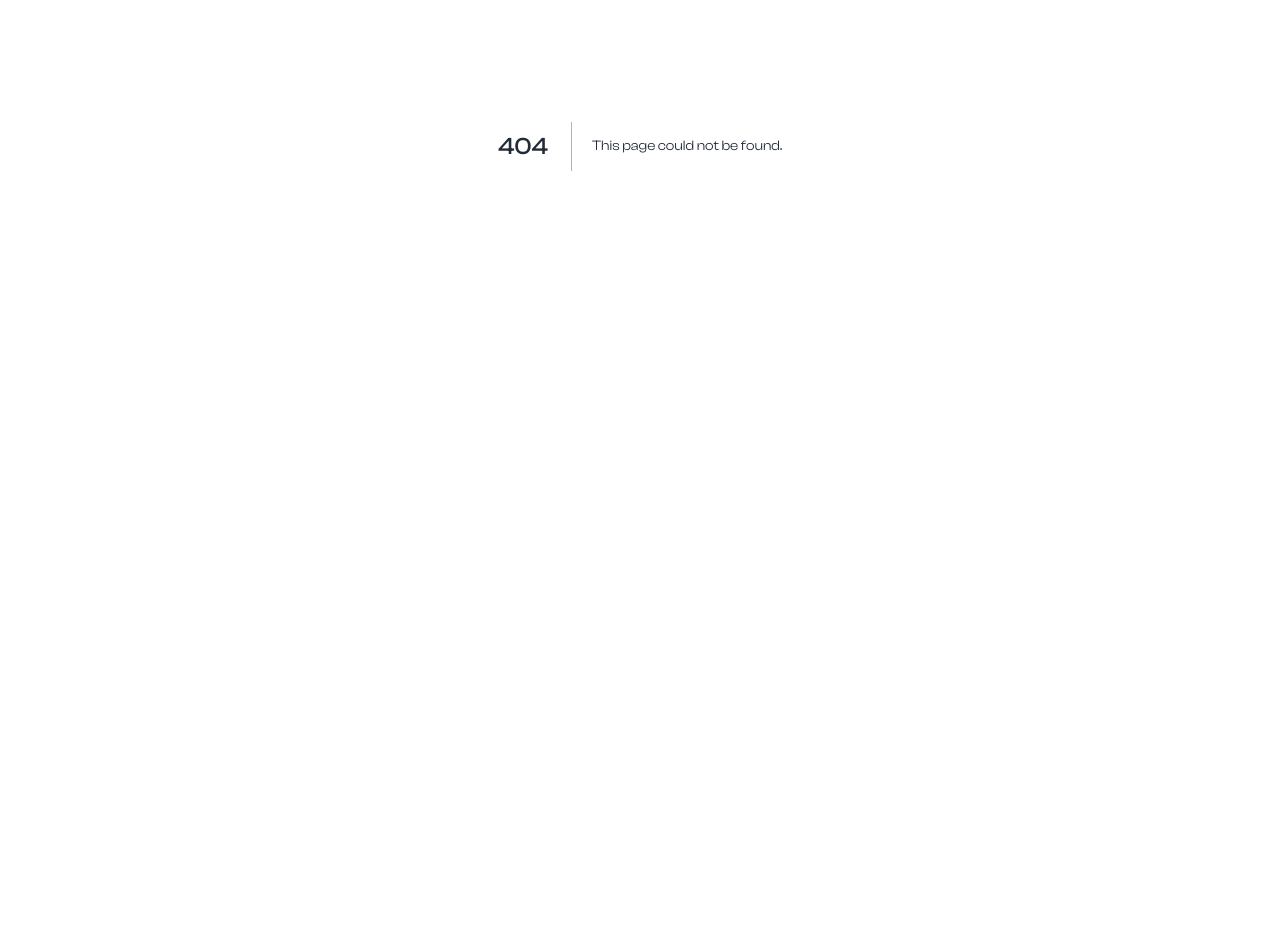
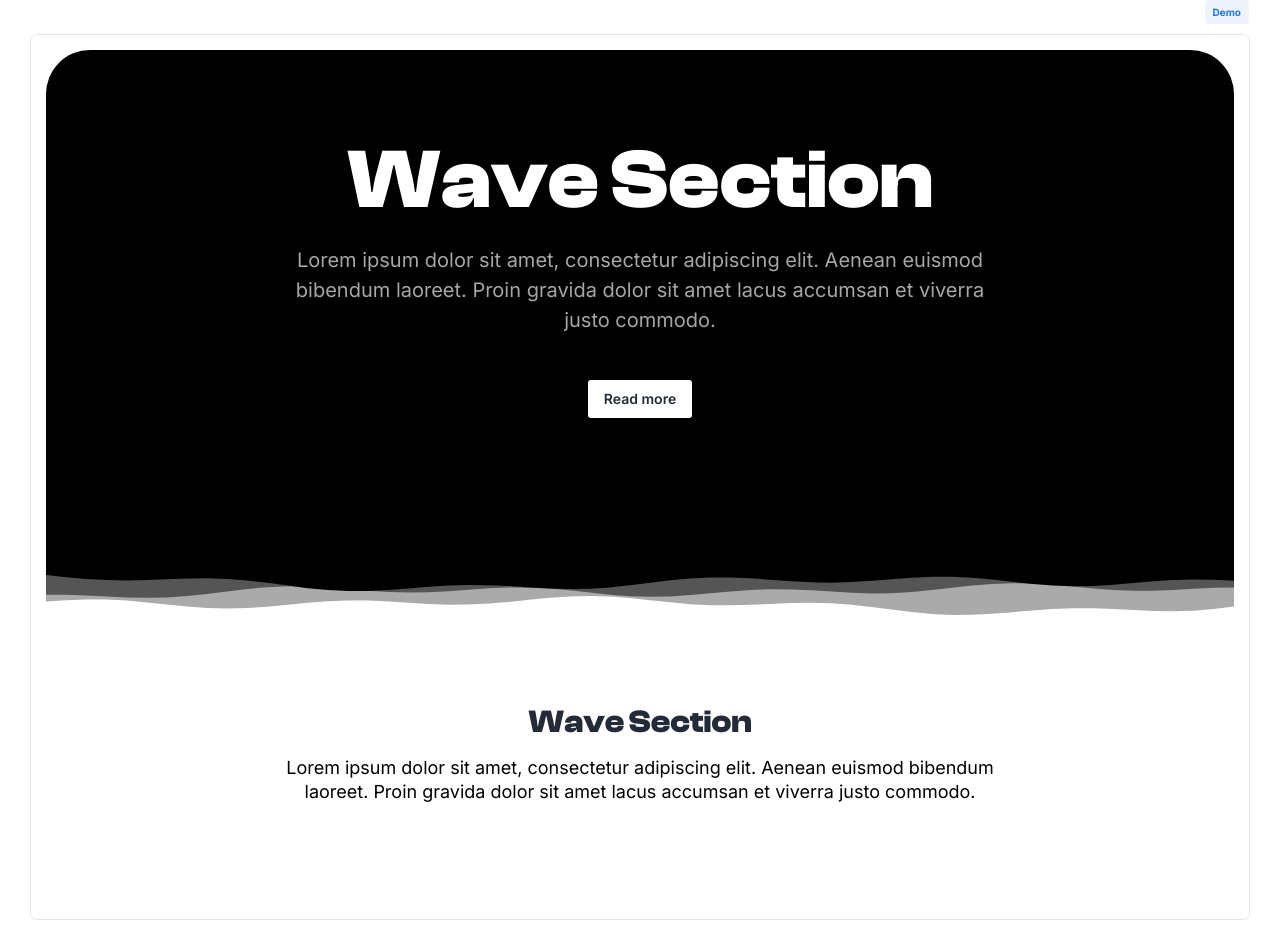
Before and after one commit to builtbymax/playground, a Next.js app: page /elements/sections in a window 1280 px wide. Before the commit this address had no page. Shown: the part 350-1302 px from the top of the page. Before the commit the page ends 896 px from the top, so only its background shows below. Built offline with nearby package versions, Linux system fonts and the light colour scheme.

Commit message:
[TASK] Added sections page & additional attributes for headlines
* Added additional configuration for headline container (alignment)
* Added Sections-page for example section/block elements
* Added example section (WaveSection -> WIP)

```diff
--- /dev/null
+++ b/src/app/elements/sections/(components)/WaveSection.js
@@ -0,0 +1,45 @@
+'use client';
+
+import { useEffect } from 'react';
+import styles from './WaveSection.module.scss';
+import Headline from '@/components/headline-container/HeadlineContainer';
+import Link from 'next/link';
+
+export default function WaveSection() {
+
+  const content = {
+    subline: 'Lorem ipsum dolor sit amet, consectetur adipiscing elit. Aenean euismod bibendum laoreet. Proin gravida dolor sit amet lacus accumsan et viverra justo commodo.'
+  };
+
+  useEffect(() => {
+    const waveWrapper = document.querySelector('.wave-element-wrapper');
+    if (!waveWrapper) return;
+
+    const waves = waveWrapper.querySelectorAll('svg path');
+  }, []);
+
+  return (
+    <div className={`${styles['wave-container']} wave-element-wrapper`}>
+      <div className={styles['wave-content']}>
+        <div className={styles['content-headline-wrapper']}>
+          <Headline headline="Wave Section" tag="h2" subline={content.subline} inlineComponent={false} alignment="center" />
+          <div className={`cta-container alignment-center ${styles['cta-wave-block']}`}>
+            <Link href="#" className="cta layout-3">Read more</Link>
+          </div>
+        </div>
+      </div>
+      <div className={styles['wave-block']}>
+        <svg preserveAspectRatio="none" viewBox="0 0 100 10" fill="none" xmlns="http://www.w3.org/2000/svg">
+          <path fill="var(--wave__color)" d="M0 0V6.47915L1.69492 6.6649L3.38983 6.81878L5.08475 6.91189L6.77966 6.93423L8.47458 6.89697L10.1695 6.82906L11.8644 6.7691L13.5593 6.75447L15.2542 6.81089L16.9492 6.94505L18.6441 7.1423L20.339 7.3702L22.0339 7.58676L23.7288 7.7513L25.4237 7.83502L27.1186 7.82844L28.8136 7.74373L30.5085 7.61125L32.2034 7.47136L33.8983 7.36354L35.5932 7.31591L37.2881 7.33772L38.9831 7.41711L40.678 7.52446L42.3729 7.62061L44.0678 7.66768L45.7627 7.63956L47.4576 7.52924L49.1525 7.35114L50.8475 7.13756L52.5424 6.93048L54.2373 6.77061L55.9322 6.6869L57.6271 6.68902L59.322 6.76509L61.0169 6.88507L62.7119 7.00898L64.4068 7.09774L66.1017 7.1237L67.7966 7.078L69.4915 6.97298L71.1864 6.83868L72.8814 6.71467L74.5763 6.63919L76.2712 6.63872L77.9661 6.72054L79.661 6.87049L81.3559 7.05645L83.0508 7.23661L84.7458 7.37032L86.4407 7.42868L88.1356 7.40203L89.8305 7.30219L91.5254 7.15911L93.2203 7.01268L94.9153 6.90184L96.6102 6.85413L98.3051 6.87824L100 6.96173V0H0Z"/>
+          <path fill="var(--wave__color)" d="M0 1V8.14542L1.69492 8.14128L3.38983 8.19761L5.08475 8.2854L6.77966 8.36588L8.47458 8.40126L10.1695 8.36535L11.8644 8.25087L13.5593 8.07187L15.2542 7.86032L16.9492 7.6579L18.6441 7.50512L20.339 7.43079L22.0339 7.44447L23.7288 7.53412L25.4237 7.66942L27.1186 7.80994L28.8136 7.91601L30.5085 7.95922L32.2034 7.92997L33.8983 7.83983L35.5932 7.71827L37.2881 7.60443L38.9831 7.53644L40.678 7.54079L42.3729 7.62497L44.0678 7.77509L45.7627 7.9593L47.4576 8.13598L49.1525 8.26461L50.8475 8.31635L52.5424 8.28155L54.2373 8.17214L55.9322 8.01831L57.6271 7.86032L59.322 7.7377L61.0169 7.6787L62.7119 7.69279L64.4068 7.76826L66.1017 7.87556L67.7966 7.97548L69.4915 8.02988L71.1864 8.01229L72.8814 7.91529L74.5763 7.75286L76.2712 7.55703L77.9661 7.36958L79.661 7.23129L81.3559 7.17123L83.0508 7.19935L84.7458 7.304L86.4407 7.4553L88.1356 7.61327L89.8305 7.73866L91.5254 7.80346L93.2203 7.79844L94.9153 7.73546L96.6102 7.64418L98.3051 7.56387L100 7.53265V1H0Z"/>
+          <path fill="var(--wave__color)" d="M0 2V8.71098L1.69492 8.60669L3.38983 8.54522L5.08475 8.55323L6.77966 8.63849L8.47458 8.78749L10.1695 8.96874L11.8644 9.14096L13.5593 9.26389L15.2542 9.30891L16.9492 9.26657L18.6441 9.14902L20.339 8.98675L22.0339 8.82046L23.7288 8.6902L25.4237 8.62484L27.1186 8.63445L28.8136 8.70792L30.5085 8.81615L32.2034 8.92017L33.8983 8.98193L35.5932 8.97482L37.2881 8.89116L38.9831 8.74459L40.678 8.56677L42.3729 8.39917L44.0678 8.28226L45.7627 8.2449L47.4576 8.29679L49.1525 8.42599L50.8475 8.60224L52.5424 8.78504L54.2373 8.93449L55.9322 9.02186L57.6271 9.03714L59.322 8.99146L61.0169 8.91387L62.7119 8.84321L64.4068 8.81736L66.1017 8.86267L67.7966 8.98647L69.4915 9.17476L71.1864 9.3954L72.8814 9.60641L74.5763 9.76675L76.2712 9.84697L77.9661 9.83675L79.661 9.74737L81.3559 9.60847L83.0508 9.45991L84.7458 9.34099L86.4407 9.27987L88.1356 9.28609L89.8305 9.34804L91.5254 9.43632L93.2203 9.51182L94.9153 9.5365L96.6102 9.48392L98.3051 9.34678L100 9.13927V2H0Z"/>
+        </svg>
+      </div>
+      <div className={styles['wave-outer-content']}>
+        <div className={styles['content-headline-wrapper']}>
+        <Headline headline="Wave Section" tag="h2" subline={content.subline} inlineComponent={false} alignment="center" />
+        </div>
+      </div>
+    </div>
+  );
+};
--- /dev/null
+++ b/src/app/elements/sections/(components)/WaveSection.module.scss
@@ -0,0 +1,99 @@
+//
+//  WaveSection.module.scss
+//  ------------------------------------------------------
+
+$wave__background-color: #000;
+$wave__text__color: #fff;
+
+.wave-container{
+  display: flex;
+  flex-direction: column;
+
+  .wave-content{
+    background-color: $wave__background-color;
+    width: 100%;
+    min-height: 440px;
+    border-top-left-radius: 44px;
+    border-top-right-radius: 44px;
+
+    .content-headline-wrapper{
+      width: 100%;
+      margin: 0 auto;
+
+      h2{
+        max-width: 620px;
+        color: $wave__text__color;
+      }
+      p{
+        max-width: 720px;
+        color: rgba($wave__text__color, 65%);
+      }
+    }
+  }
+
+  .wave-block{
+    width: 100%;
+    flex: 1;
+    svg{
+      --wave__color: #{$wave__background-color};
+      width: 100%; height: 100%;
+      @for $i from 1 through 5 {
+        path:nth-child(#{$i}){
+          opacity: 1 / $i;
+        }
+      }
+    }
+  }
+
+  .wave-outer-content{
+    width: 100%;
+    margin: 80px 0 100px;
+    h2{ max-width: 620px; }
+    p{ max-width: 720px; }
+  }
+
+  .cta-wave-block{
+    margin-top: 45px;
+  }
+
+}
+
+@media (max-width: 768px){
+
+  .wave-container{
+    .wave-content{
+      padding: 50px 30px;
+      .content-headline-wrapper{
+        h2{
+          font-size: 58px;
+          line-height: 68px;
+        }
+        p{
+          font-size: 18px;
+          line-height: 24px;
+        }
+      }
+    }
+  }
+
+}
+
+@media (min-width: 768px){
+
+  .wave-container{
+    .wave-content{
+      padding: 80px 40px;
+      .content-headline-wrapper{
+        h2{
+          font-size: 84px;
+          line-height: 100px;
+        }
+        p{
+          font-size: 20px;
+          line-height: 30px;
+        }
+      }
+    }
+  }
+
+}
--- /dev/null
+++ b/src/app/elements/sections/page.js
@@ -0,0 +1,28 @@
+import Navigation from "@/components/navigation/Navigation";
+import Section from "@/layouts/Section";
+import Element from "@/layouts/Element";
+import Headline from "@/components/headline-container/HeadlineContainer";
+import WaveSection from "./(components)/WaveSection";
+
+export default function Sections() {
+  const pageContent = {
+    title: "Sections",
+    tag: 'h1',
+    description: "A collection of Sections elements.",
+  }
+
+  return (
+    <main>
+      <Navigation />
+      <Section spacingBottom={false}>
+        <Headline headline={pageContent.title} subline={pageContent.description} tag={pageContent.tag} inlineComponent={false} />
+      </Section>
+      <Section>
+        <Headline headline="Wave Section" tag="h2" />
+        <Element>
+          <WaveSection />
+        </Element>
+      </Section>
+    </main>
+  )
+}
--- a/src/app/page.js
+++ b/src/app/page.js
@@ -37,6 +37,12 @@ export default function Home() {
       description: "A collection of Form elements.",
       layout: '0',
     },
+    {
+      slug: "/elements/sections",
+      title: "Sections Elements",
+      description: "A collection of Sections elements.",
+      layout: '0',
+    },
   ];
 
   return (
--- a/src/components/headline-container/HeadlineContainer.js
+++ b/src/components/headline-container/HeadlineContainer.js
@@ -1,6 +1,6 @@
 import React from 'react';
 
-export default function Headline({ headline, subline, tag = 'h2', inlineComponent = true}) {
+export default function Headline({ headline, subline, tag = 'h2', inlineComponent = true, alignment = 'left'}) {
   let headlineElement;
   let sublineElement;
   const HTag = `${tag}`;
@@ -18,7 +18,7 @@ export default function Headline({ headline, subline, tag = 'h2', inlineComponen
   }
 
   return (
-    <div className={`headline-element-container ${inlineComponent ? 'inline-component' : ''}`}>
+    <div className={`headline-element-container alignment-${alignment} ${inlineComponent ? 'inline-component' : 'standalone'}`}>
       {headlineElement}
       {sublineElement}
     </div>
--- a/src/styles/theme/overrides/variables/colors.scss
+++ b/src/styles/theme/overrides/variables/colors.scss
@@ -37,8 +37,11 @@ $project-xml: false; // getMapWithXML($project);
 
 :root{
   --font-color__base: #{base(1)};
+  --font-color__base__rgb: #{base-rgb(1)};
   --font-color__variant-1: #{base(2)};
+  --font-color__variant-1__rgb: #{base-rgb(2)};
   --font-color__variant-2: #{base(3)};
+  --font-color__variant-2__rgb: #{base-rgb(3)};
 
   --headline-color__base: #{project(1)};
 }
--- a/src/styles/theme/overrides/variables/cta.scss
+++ b/src/styles/theme/overrides/variables/cta.scss
@@ -137,53 +137,32 @@ $cta__general__default__icon-properties: (
 //   has-icon: true,
 // );
 
+$cta__layout-3__background: base(2);
+$cta__layout-3__text: project(1);
+$cta__layout-3__icon: project(1);
+$cta__layout-3__border: 0 none;
+$cta__layout-3__background__hover: project(2);
+$cta__layout-3__text__hover: base(2);
+$cta__layout-3__icon__hover: base(2);
+$cta__layout-3__border__hover: 0 none;
 
-//  ---------------------------------------------
-//
-//
-//  🛑 EXAMPLES 🛑
-//
-//
-//  ---------------------------------------------
-
-// override the core variables
-
-// $cta__general__font-family: $font-family__base;
-// $cta__general__border-radius: 100px;
-// $cta__layout-0__background: blue;
-// $cta__layout-0__background__hover: pink;
-// $cta__layout-1__text: red;
-// $cta__layout-1__text__hover: green;
-
-// override the core maps
-
-// $cta__general__default__icon-properties: (
-//   width: 35px,
-//   position: 'left',
-//   alignment: 'center',
-// );
-
-// $cta__default__properties: (
-//   general: (
-//     transition: null, // disable transition from original map
-//     text-decoration: underline, // override text-decoration from original map
-//     text-transform: uppercase, // add text-transform to original map
-//   ),
-//   layouts: (
-//     0: (
-//       padding-left: 20px, // add padding-left to original map
-//     ),
-//     1: (
-//       padding-right: 25px, // add padding-right to original map
-//     ),
-//     2: (
-//       padding: 0, // override padding property from original map
-//     ),
-//   ),
-//   hover: (
-//     general: (
-//       border-style: dashed, // add border-style to original map
-//       border-color: red, // add border-color to original map
-//     ),
-//   ),
-// );
+$cta__default__properties: (
+  layouts: (
+    3: (
+      --cta__background__color: #{$cta__layout-3__background},
+      --cta__text__color: #{$cta__layout-3__text},
+      --cta__icon__color: #{$cta__layout-3__icon},
+      --cta__border__color: #{$cta__layout-3__border},
+    ),
+  ),
+  hover: (
+    layouts: (
+      3: (
+        --cta__background__color: #{$cta__layout-3__background__hover},
+        --cta__text__color: #{$cta__layout-3__text__hover},
+        --cta__icon__color: #{$cta__layout-3__icon__hover},
+        --cta__border__color: #{$cta__layout-3__border__hover},
+      ),
+    ),
+  ),
+);
```
